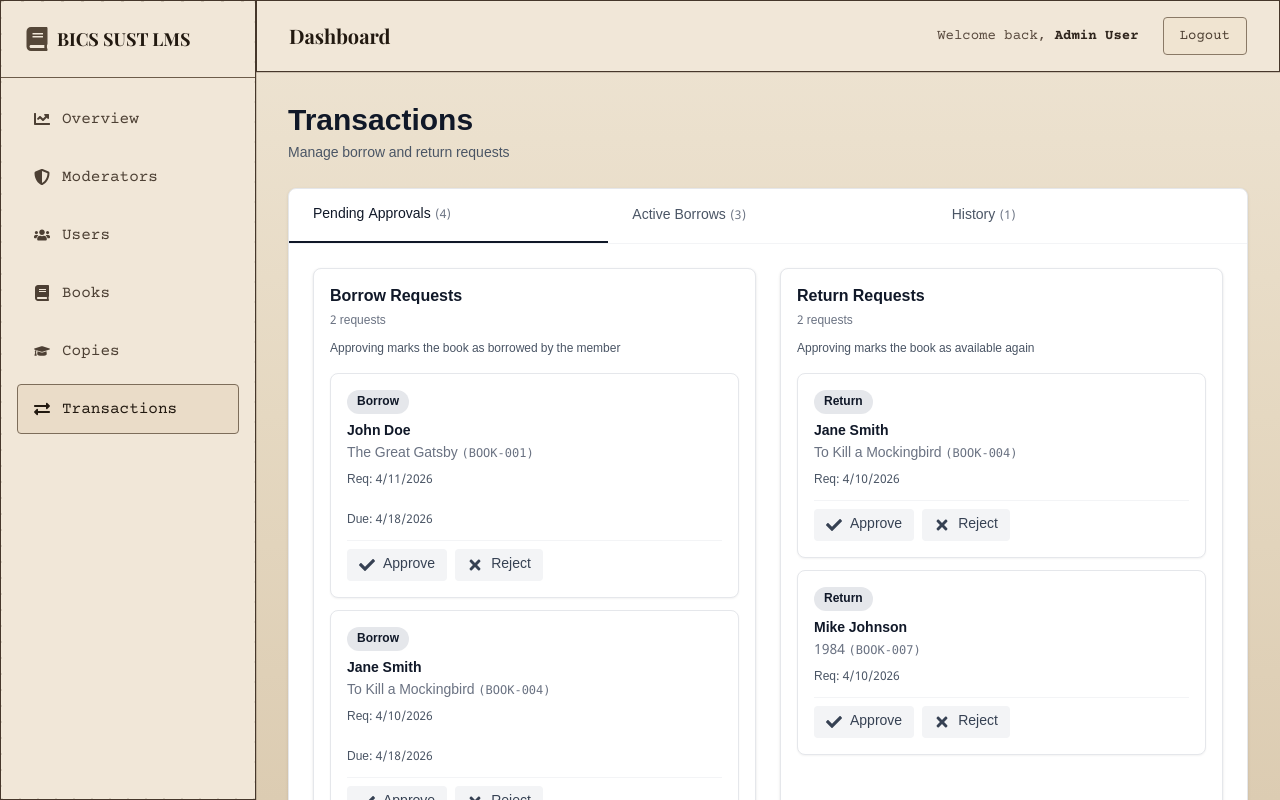
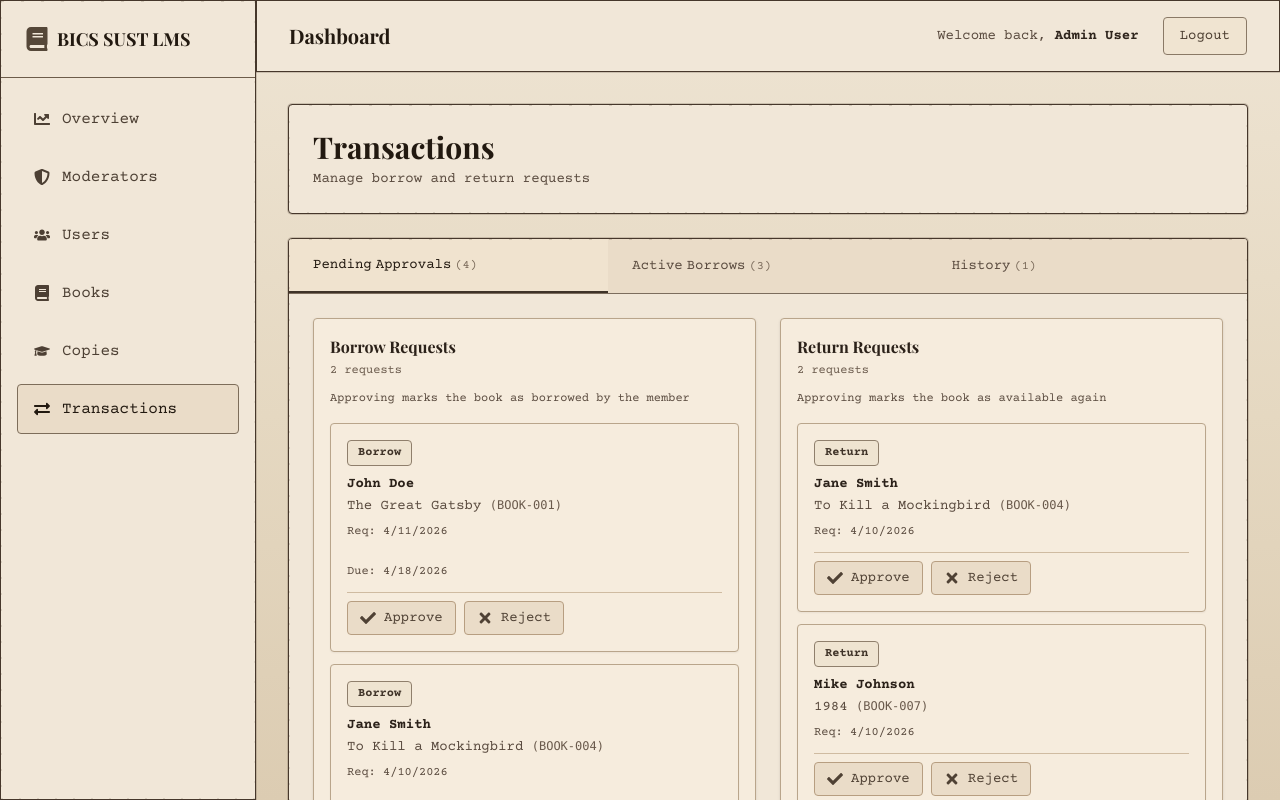
Before and after one commit to ahnayef/bics-sust-lms, a Next.js app: page /dashboard/transactions in a window 1280 px wide. Built offline with nearby package versions, Linux system fonts and the light colour scheme.

Commit message:
90s Transactions page

```diff
--- a/app/dashboard/transactions/page.tsx
+++ b/app/dashboard/transactions/page.tsx
@@ -123,7 +123,7 @@ export default function TransactionsManagement() {
     const txList =
       activeTab === "active" ? activeTransactions : historyTransactions;
 
-    let filtered = txList.filter((tx) => {
+    const filtered = txList.filter((tx) => {
       const matchesSearch =
         tx.member.toLowerCase().includes(searchTerm.toLowerCase()) ||
         tx.book.toLowerCase().includes(searchTerm.toLowerCase()) ||
@@ -153,12 +153,6 @@ export default function TransactionsManagement() {
     }
   }
 
-  const displayedTransactions = {
-    pending: pendingTransactions,
-    active: activeTransactions,
-    history: historyTransactions,
-  }[activeTab];
-
   const isOverdue = (dueDate: string) => {
     return (
       new Date(dueDate) < new Date() &&
@@ -174,43 +168,43 @@ export default function TransactionsManagement() {
     isOverdue: (date: string) => boolean;
   }) => (
     <div
-      className={`border rounded-lg p-3 sm:p-4 transition-all ${
+      className={`border rounded-sm p-3 sm:p-4 transition-all ink-text ${
         tx.status === "overdue"
-          ? "bg-gray-50 border-gray-300 shadow-sm"
-          : "bg-white border-gray-200 shadow-xs hover:shadow-sm"
-      } hover:border-gray-300`}
+          ? "bg-[#ede0cd] border-[#8e7c68] shadow-sm"
+          : "bg-[#f6ecdd] border-[#b9a58b] shadow-xs hover:bg-[#f2e6d4]"
+      }`}
     >
       <div className="flex flex-col gap-3">
         <div className="flex-1 w-full">
           <div className="flex flex-wrap items-center gap-2 mb-2">
-            <span className="inline-block px-2.5 py-1 text-xs font-semibold rounded-full bg-gray-200 text-gray-900 flex-shrink-0">
+            <span className="inline-block px-2.5 py-1 text-xs font-semibold rounded-sm bg-[#efe4d1] text-[#3f3328] border border-[#8f7f6c] shrink-0">
               {tx.type === "borrow" ? "Borrow" : "Return"}
             </span>
             {tx.status === "overdue" && (
-              <span className="inline-block px-2.5 py-1 text-xs font-semibold rounded-full bg-gray-400 text-white flex-shrink-0">
+              <span className="inline-block px-2.5 py-1 text-xs font-semibold rounded-sm bg-[#eadac3] text-[#5a3d2c] border border-[#9b856d] shrink-0">
                 Overdue
               </span>
             )}
           </div>
-          <p className="font-semibold text-gray-900 truncate text-sm">
+          <p className="font-semibold text-[#2b2119] truncate text-sm">
             {tx.member}
           </p>
-          <p className="text-xs sm:text-sm text-gray-500 truncate mt-0.5">
+          <p className="text-xs sm:text-sm text-[#5a4b3f] truncate mt-0.5">
             {tx.book}{" "}
-            <span className="font-mono text-xs text-gray-500">
+            <span className="font-mono text-xs text-[#6a5a4c]">
               ({tx.bookId})
             </span>
           </p>
-          <div className="mt-2 flex flex-col xs:flex-row gap-2 xs:gap-4 sm:gap-6 text-xs text-gray-600">
-            <span className="flex-shrink-0">
+          <div className="mt-2 flex flex-col xs:flex-row gap-2 xs:gap-4 sm:gap-6 text-xs text-[#5a4b3f]">
+            <span className="shrink-0">
               Req: {new Date(tx.requestDate).toLocaleDateString()}
             </span>
             {tx.type === "borrow" && tx.dueDate && (
               <span
                 className={
                   isOverdue(tx.dueDate) && tx.status !== "approved"
-                    ? "text-gray-900 font-medium flex-shrink-0"
-                    : "flex-shrink-0"
+                    ? "text-[#2b2119] font-medium shrink-0"
+                    : "shrink-0"
                 }
               >
                 Due: {new Date(tx.dueDate).toLocaleDateString()}
@@ -221,16 +215,16 @@ export default function TransactionsManagement() {
 
         {/* Actions */}
         {tx.status === "pending" ? (
-          <div className="flex gap-2 pt-2 border-t border-gray-100">
+          <div className="flex gap-2 pt-2 border-t border-[#cfbba1]">
             <button
-              className="flex-1 sm:flex-none flex items-center justify-center gap-2 px-3 py-2 sm:px-3 sm:py-1.5 text-xs sm:text-sm font-medium text-gray-700 bg-gray-100 hover:bg-gray-200 rounded transition-colors border-none cursor-pointer active:bg-gray-300"
+              className="flex-1 sm:flex-none flex items-center justify-center gap-2 px-3 py-2 sm:px-3 sm:py-1.5 text-xs sm:text-sm font-medium text-[#4f4134] bg-[#eadcc8] hover:bg-[#e4d2bb] rounded-sm transition-colors border border-[#b79e81] cursor-pointer"
               title="Approve"
             >
               <FaCheck className="w-4 h-4" />
               <span>Approve</span>
             </button>
             <button
-              className="flex-1 sm:flex-none flex items-center justify-center gap-2 px-3 py-2 sm:px-3 sm:py-1.5 text-xs sm:text-sm font-medium text-gray-700 bg-gray-100 hover:bg-gray-200 rounded transition-colors border-none cursor-pointer active:bg-gray-300"
+              className="flex-1 sm:flex-none flex items-center justify-center gap-2 px-3 py-2 sm:px-3 sm:py-1.5 text-xs sm:text-sm font-medium text-[#4f4134] bg-[#eadcc8] hover:bg-[#e4d2bb] rounded-sm transition-colors border border-[#b79e81] cursor-pointer"
               title="Reject"
             >
               <FaTimes className="w-4 h-4" />
@@ -238,7 +232,7 @@ export default function TransactionsManagement() {
             </button>
           </div>
         ) : (
-          <span className="text-gray-300 text-xs pt-2 border-t border-gray-100 inline-block">
+          <span className="text-[#a08f7b] text-xs pt-2 border-t border-[#cfbba1] inline-block">
             —
           </span>
         )}
@@ -249,32 +243,32 @@ export default function TransactionsManagement() {
   return (
     <div className="space-y-6">
       {/* Header */}
-      <div>
-        <h1 className="text-2xl sm:text-3xl font-bold text-gray-900">
+      <div className="dashboard-surface tron-border rounded-sm p-5 sm:p-6">
+        <h1 className="text-2xl sm:text-3xl font-bold text-[#221910] ink-title">
           Transactions
         </h1>
-        <p className="text-xs sm:text-sm text-gray-600 mt-1">
+        <p className="text-xs sm:text-sm text-[#5a4b3f] mt-1 ink-text">
           Manage borrow and return requests
         </p>
       </div>
 
       {/* Tabs */}
-      <div className="bg-white rounded-lg border border-gray-200 shadow-sm">
-        <div className="flex flex-col sm:flex-row border-b border-gray-100">
+      <div className="dashboard-surface tron-border rounded-sm border border-[#5f4f40] shadow-sm overflow-hidden">
+        <div className="flex flex-col sm:flex-row border-b border-[#7c6d5d] bg-[#eadcc8]">
           <button
             onClick={() => {
               setActiveTab("pending");
               setSearchTerm("");
             }}
-            className={`flex-1 px-3 sm:px-6 py-3 sm:py-4 text-left text-xs sm:text-sm font-medium transition-colors ${
+            className={`flex-1 px-3 sm:px-6 py-3 sm:py-4 text-left text-xs sm:text-sm font-medium transition-colors ink-text ${
               activeTab === "pending"
-                ? "text-gray-900 border-b-2 sm:border-b-2 border-gray-900"
-                : "text-gray-600 hover:text-gray-900 border-b border-gray-200 sm:border-b-0"
+                ? "text-[#221910] border-b-2 sm:border-b-2 border-[#3f3328] bg-[#f0e3cf]"
+                : "text-[#5a4b3f] hover:text-[#2f251d] border-b border-[#cfbba1] sm:border-b-0"
             }`}
           >
             Pending
             <span className="hidden sm:inline-block sm:ml-1">Approvals</span>
-            <span className="ml-1 text-xs text-gray-500">
+            <span className="ml-1 text-xs text-[#7a6a5a]">
               ({pendingTransactions.length})
             </span>
           </button>
@@ -284,15 +278,15 @@ export default function TransactionsManagement() {
               setSearchTerm("");
               setStatusFilter("all");
             }}
-            className={`flex-1 px-3 sm:px-6 py-3 sm:py-4 text-left text-xs sm:text-sm font-medium transition-colors ${
+            className={`flex-1 px-3 sm:px-6 py-3 sm:py-4 text-left text-xs sm:text-sm font-medium transition-colors ink-text ${
               activeTab === "active"
-                ? "text-gray-900 border-b-2 border-gray-900"
-                : "text-gray-600 hover:text-gray-900 border-b border-gray-200 sm:border-b-0"
+                ? "text-[#221910] border-b-2 border-[#3f3328] bg-[#f0e3cf]"
+                : "text-[#5a4b3f] hover:text-[#2f251d] border-b border-[#cfbba1] sm:border-b-0"
             }`}
           >
             Active
             <span className="hidden sm:inline-block sm:ml-1">Borrows</span>
-            <span className="ml-1 text-xs text-gray-500">
+            <span className="ml-1 text-xs text-[#7a6a5a]">
               ({activeTransactions.length})
             </span>
           </button>
@@ -301,14 +295,14 @@ export default function TransactionsManagement() {
               setActiveTab("history");
               setSearchTerm("");
             }}
-            className={`flex-1 px-3 sm:px-6 py-3 sm:py-4 text-left text-xs sm:text-sm font-medium transition-colors ${
+            className={`flex-1 px-3 sm:px-6 py-3 sm:py-4 text-left text-xs sm:text-sm font-medium transition-colors ink-text ${
               activeTab === "history"
-                ? "text-gray-900 border-b-2 border-gray-900"
-                : "text-gray-600 hover:text-gray-900"
+                ? "text-[#221910] border-b-2 border-[#3f3328] bg-[#f0e3cf]"
+                : "text-[#5a4b3f] hover:text-[#2f251d]"
             }`}
           >
             History
-            <span className="ml-1 text-xs text-gray-500">
+            <span className="ml-1 text-xs text-[#7a6a5a]">
               ({historyTransactions.length})
             </span>
           </button>
@@ -321,20 +315,20 @@ export default function TransactionsManagement() {
             <div className="space-y-4">
               <div className="grid grid-cols-1 md:grid-cols-2 gap-4 sm:gap-6">
                 {/* Borrow Requests Column */}
-                <div className="border border-gray-200 rounded-lg p-3 sm:p-4 bg-white shadow-sm">
-                  <h3 className="text-sm sm:text-base font-semibold text-gray-900 mb-1">
+                <div className="border border-[#b9a58b] rounded-sm p-3 sm:p-4 bg-[#f6ecdd] shadow-sm">
+                  <h3 className="text-sm sm:text-base font-semibold text-[#2b2119] mb-1 ink-title">
                     Borrow Requests
                   </h3>
-                  <p className="text-xs text-gray-500 mb-3 font-medium">
+                  <p className="text-xs text-[#6a5a4c] mb-3 font-medium ink-text">
                     {pendingBorrows.length} request
                     {pendingBorrows.length !== 1 ? "s" : ""}
                   </p>
-                  <p className="text-xs text-gray-600 mb-4">
+                  <p className="text-xs text-[#5a4b3f] mb-4 ink-text">
                     Approving marks the book as borrowed by the member
                   </p>
                   <div className="space-y-2 sm:space-y-3">
                     {pendingBorrows.length === 0 ? (
-                      <p className="text-sm text-gray-500 text-center py-6">
+                      <p className="text-sm text-[#6a5a4c] text-center py-6 ink-text">
                         No pending borrow requests
                       </p>
                     ) : (
@@ -350,20 +344,20 @@ export default function TransactionsManagement() {
                 </div>
 
                 {/* Return Requests Column */}
-                <div className="border border-gray-200 rounded-lg p-3 sm:p-4 bg-white shadow-sm">
-                  <h3 className="text-sm sm:text-base font-semibold text-gray-900 mb-1">
+                <div className="border border-[#b9a58b] rounded-sm p-3 sm:p-4 bg-[#f6ecdd] shadow-sm">
+                  <h3 className="text-sm sm:text-base font-semibold text-[#2b2119] mb-1 ink-title">
                     Return Requests
                   </h3>
-                  <p className="text-xs text-gray-500 mb-3 font-medium">
+                  <p className="text-xs text-[#6a5a4c] mb-3 font-medium ink-text">
                     {pendingReturns.length} request
                     {pendingReturns.length !== 1 ? "s" : ""}
                   </p>
-                  <p className="text-xs text-gray-600 mb-4">
+                  <p className="text-xs text-[#5a4b3f] mb-4 ink-text">
                     Approving marks the book as available again
                   </p>
                   <div className="space-y-2 sm:space-y-3">
                     {pendingReturns.length === 0 ? (
-                      <p className="text-sm text-gray-500 text-center py-6">
+                      <p className="text-sm text-[#6a5a4c] text-center py-6 ink-text">
                         No pending return requests
                       </p>
                     ) : (
@@ -384,13 +378,13 @@ export default function TransactionsManagement() {
             <div className="space-y-3 sm:space-y-4">
               <div className="flex flex-col gap-2 sm:gap-3">
                 <div className="flex-1 relative">
-                  <FaSearch className="absolute left-3 top-2.5 text-gray-400" />
+                  <FaSearch className="absolute left-3 top-2.5 text-[#7a6a5a]" />
                   <input
                     type="text"
                     placeholder="Search member, book, or ID..."
                     value={searchTerm}
                     onChange={(e) => setSearchTerm(e.target.value)}
-                    className="w-full pl-9 pr-3 py-2 text-xs sm:text-sm border border-gray-300 rounded-lg focus:ring-2 focus:ring-gray-900 focus:border-transparent outline-none"
+                    className="w-full pl-9 pr-3 py-2 text-xs sm:text-sm border border-[#8a7966] bg-[#f6ecdd] text-[#2f251d] rounded-sm focus:ring-2 focus:ring-[#6e5d4a] focus:border-transparent outline-none ink-text"
                   />
                 </div>
 
@@ -403,7 +397,7 @@ export default function TransactionsManagement() {
                           e.target.value as "all" | "active" | "overdue",
                         )
                       }
-                      className="px-3 py-2 text-xs sm:text-sm border border-gray-300 rounded-lg focus:ring-2 focus:ring-gray-900 focus:border-transparent outline-none"
+                      className="px-3 py-2 text-xs sm:text-sm border border-[#8a7966] bg-[#f6ecdd] text-[#2f251d] rounded-sm focus:ring-2 focus:ring-[#6e5d4a] focus:border-transparent outline-none ink-text"
                     >
                       <option value="all">All Status</option>
                       <option value="active">Active</option>
@@ -416,7 +410,7 @@ export default function TransactionsManagement() {
                     onChange={(e) =>
                       setSortBy(e.target.value as "date" | "member")
                     }
-                    className="px-3 py-2 text-xs sm:text-sm border border-gray-300 rounded-lg focus:ring-2 focus:ring-gray-900 focus:border-transparent outline-none"
+                    className="px-3 py-2 text-xs sm:text-sm border border-[#8a7966] bg-[#f6ecdd] text-[#2f251d] rounded-sm focus:ring-2 focus:ring-[#6e5d4a] focus:border-transparent outline-none ink-text"
                   >
                     <option value="date">Newest</option>
                     <option value="member">Member</option>
@@ -428,7 +422,7 @@ export default function TransactionsManagement() {
                 /* Active Borrows - Card Layout */
                 <div className="space-y-2 sm:space-y-3">
                   {activeTransactions.length === 0 ? (
-                    <div className="text-center py-12 text-gray-500">
+                    <div className="text-center py-12 text-[#6a5a4c] ink-text">
                       <p>No active borrows.</p>
                     </div>
                   ) : (
@@ -443,23 +437,23 @@ export default function TransactionsManagement() {
                 </div>
               ) : (
                 /* History - Table Layout */
-                <div className="overflow-x-auto border border-gray-200 rounded-lg shadow-sm">
-                  <table className="w-full text-xs sm:text-sm">
+                <div className="overflow-x-auto border border-[#b9a58b] rounded-sm shadow-sm">
+                  <table className="w-full text-xs sm:text-sm ink-text">
                     <thead>
-                      <tr className="bg-gray-50 border-b border-gray-200">
-                        <th className="px-3 sm:px-6 py-2 sm:py-3 text-left text-gray-700 font-semibold">
+                      <tr className="bg-[#eadcc8] border-b border-[#7d6d5a]">
+                        <th className="px-3 sm:px-6 py-2 sm:py-3 text-left text-[#3b3026] font-semibold uppercase tracking-[0.08em] text-xs">
                           Member
                         </th>
-                        <th className="px-3 sm:px-6 py-2 sm:py-3 text-left text-gray-700 font-semibold">
+                        <th className="px-3 sm:px-6 py-2 sm:py-3 text-left text-[#3b3026] font-semibold uppercase tracking-[0.08em] text-xs">
                           Book
                         </th>
-                        <th className="px-3 sm:px-6 py-2 sm:py-3 text-left text-gray-700 font-semibold">
+                        <th className="px-3 sm:px-6 py-2 sm:py-3 text-left text-[#3b3026] font-semibold uppercase tracking-[0.08em] text-xs">
                           ID
                         </th>
-                        <th className="px-3 sm:px-6 py-2 sm:py-3 text-left text-gray-700 font-semibold">
+                        <th className="px-3 sm:px-6 py-2 sm:py-3 text-left text-[#3b3026] font-semibold uppercase tracking-[0.08em] text-xs">
                           Type
                         </th>
-                        <th className="px-3 sm:px-6 py-2 sm:py-3 text-left text-gray-700 font-semibold">
+                        <th className="px-3 sm:px-6 py-2 sm:py-3 text-left text-[#3b3026] font-semibold uppercase tracking-[0.08em] text-xs">
                           Date
                         </th>
                       </tr>
@@ -469,7 +463,7 @@ export default function TransactionsManagement() {
                         <tr>
                           <td
                             colSpan={5}
-                            className="px-3 sm:px-6 py-6 sm:py-8 text-center text-gray-500 text-xs sm:text-sm"
+                            className="px-3 sm:px-6 py-6 sm:py-8 text-center text-[#6a5a4c] text-xs sm:text-sm"
                           >
                             No completed transactions.
                           </td>
@@ -478,25 +472,25 @@ export default function TransactionsManagement() {
                         historyTransactions.map((tx) => (
                           <tr
                             key={tx.id}
-                            className="border-b border-gray-200 hover:bg-gray-50 transition-colors"
+                            className="border-b border-[#d2bfa5] hover:bg-[#f4ebdc] transition-colors"
                           >
-                            <td className="px-3 sm:px-6 py-2 sm:py-3 font-medium text-gray-900 truncate">
+                            <td className="px-3 sm:px-6 py-2 sm:py-3 font-medium text-[#2b2119] truncate">
                               {tx.member}
                             </td>
-                            <td className="px-3 sm:px-6 py-2 sm:py-3 text-gray-600 truncate">
+                            <td className="px-3 sm:px-6 py-2 sm:py-3 text-[#5a4b3f] truncate">
                               {tx.book}
                             </td>
-                            <td className="px-3 sm:px-6 py-2 sm:py-3 text-gray-600">
-                              <span className="font-mono text-xs bg-gray-100 px-2 py-1 rounded">
+                            <td className="px-3 sm:px-6 py-2 sm:py-3 text-[#5a4b3f]">
+                              <span className="font-mono text-xs bg-[#efe4d1] text-[#3f3328] border border-[#8f7f6c] px-2 py-1 rounded-sm">
                                 {tx.bookId}
                               </span>
                             </td>
                             <td className="px-3 sm:px-6 py-2 sm:py-3">
-                              <span className="inline-block px-2 py-1 text-xs font-medium rounded bg-gray-200 text-gray-900 whitespace-nowrap">
+                              <span className="inline-block px-2 py-1 text-xs font-semibold rounded-sm bg-[#f0e3cf] text-[#47392d] border border-[#9a8975] whitespace-nowrap">
                                 {tx.type === "borrow" ? "Borrow" : "Return"}
                               </span>
                             </td>
-                            <td className="px-3 sm:px-6 py-2 sm:py-3 text-gray-600 text-xs sm:text-sm whitespace-nowrap">
+                            <td className="px-3 sm:px-6 py-2 sm:py-3 text-[#5a4b3f] text-xs sm:text-sm whitespace-nowrap">
                               {new Date(tx.requestDate).toLocaleDateString()}
                             </td>
                           </tr>
@@ -513,27 +507,27 @@ export default function TransactionsManagement() {
 
       {/* Summary Stats */}
       <div className="grid grid-cols-1 sm:grid-cols-3 gap-3 sm:gap-4">
-        <div className="bg-white rounded-lg p-4 sm:p-6 border border-gray-200 shadow-sm hover:shadow-md transition-shadow">
-          <p className="text-xs sm:text-sm text-gray-600 mb-2 font-medium">
+        <div className="dashboard-surface tron-border rounded-sm p-4 sm:p-6 border border-[#b9a58b] transition-colors hover:bg-[#f4ebdc]">
+          <p className="text-xs sm:text-sm text-[#5a4b3f] mb-2 font-medium ink-text">
             Awaiting Approval
           </p>
-          <p className="text-3xl sm:text-4xl font-bold text-gray-900">
+          <p className="text-3xl sm:text-4xl font-bold text-[#221910] ink-title">
             {pendingTransactions.length}
           </p>
         </div>
-        <div className="bg-white rounded-lg p-4 sm:p-6 border border-gray-200 shadow-sm hover:shadow-md transition-shadow">
-          <p className="text-xs sm:text-sm text-gray-600 mb-2 font-medium">
+        <div className="dashboard-surface tron-border rounded-sm p-4 sm:p-6 border border-[#b9a58b] transition-colors hover:bg-[#f4ebdc]">
+          <p className="text-xs sm:text-sm text-[#5a4b3f] mb-2 font-medium ink-text">
             Active Borrows
           </p>
-          <p className="text-3xl sm:text-4xl font-bold text-gray-900">
+          <p className="text-3xl sm:text-4xl font-bold text-[#221910] ink-title">
             {activeTransactions.filter((tx) => tx.status === "active").length}
           </p>
         </div>
-        <div className="bg-white rounded-lg p-4 sm:p-6 border border-gray-200 shadow-sm hover:shadow-md transition-shadow">
-          <p className="text-xs sm:text-sm text-gray-600 mb-2 font-medium">
+        <div className="dashboard-surface tron-border rounded-sm p-4 sm:p-6 border border-[#b9a58b] transition-colors hover:bg-[#f4ebdc]">
+          <p className="text-xs sm:text-sm text-[#5a4b3f] mb-2 font-medium ink-text">
             Overdue
           </p>
-          <p className="text-3xl sm:text-4xl font-bold text-gray-900">
+          <p className="text-3xl sm:text-4xl font-bold text-[#221910] ink-title">
             {activeTransactions.filter((tx) => tx.status === "overdue").length}
           </p>
         </div>
```
